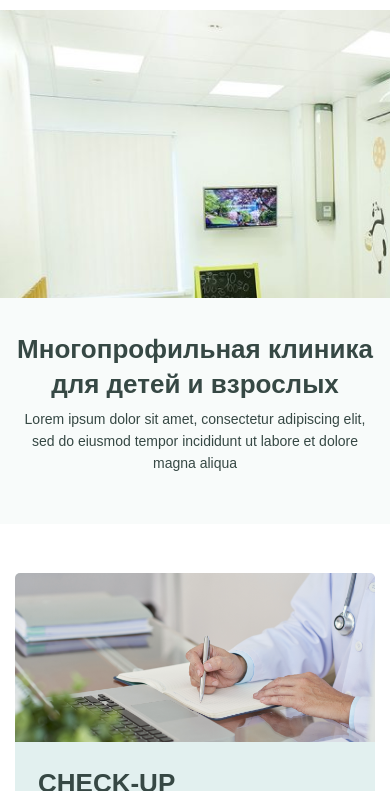
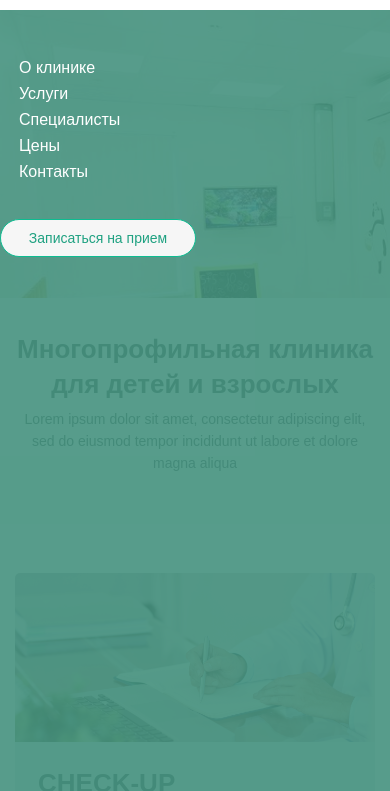
Before and after one commit to NickMomotenko/rocket-business-test, a website: page src/index.html in a window 390 px wide. Both pictures are taken after a click on the element 33 px from the left and 31 px from the top of the page. Shown: the part 53-844 px from the top of the page. Drawn offline with nearby package versions, Linux system fonts and the light colour scheme; files that its build step writes are made by us from their sources; a web font is replaced by a local one.

Commit message:
overlay fix

```diff
--- a/src/index.html
+++ b/src/index.html
@@ -436,7 +436,7 @@
       </footer>
     </div>
 
-    <div class="overlay">
+    <div class="overlay" id="overlay">
       <div class="overlay__menu">
         <nav class="menu">
           <ul class="menu__list">
--- a/src/js/burger.js
+++ b/src/js/burger.js
@@ -1,5 +1,5 @@
 let burger = document.querySelector("#burger");
-// let overlay = document.querySelector(".overlay");
+let overlay = document.querySelector("#overlay");
 let body = document.querySelector("body");
 
 // let links = document.querySelectorAll(".menu__link");
@@ -10,7 +10,7 @@ let body = document.querySelector("body");
 
 function toggleMenu() {
   burger.classList.toggle("burger--active");
-  //   overlay.classList.toggle("overlay--active");
+    overlay.classList.toggle("overlay--active");
   body.classList.toggle("body--active-menu");
 }
 
--- a/src/styles/blocks/_burger.scss
+++ b/src/styles/blocks/_burger.scss
@@ -5,6 +5,7 @@
   cursor: pointer;
   z-index: 15;
   position: relative;
+  flex-shrink: 0;
 
   margin-right: 43px;
   transition: all 0.4s;
--- a/src/styles/blocks/_header.scss
+++ b/src/styles/blocks/_header.scss
@@ -1,4 +1,6 @@
 .header {
+  background: #fff;
+
   &__top {
     padding: 13px 0;
 
@@ -31,6 +33,10 @@
 
 @media screen and (max-width:768px){
   .header{
+    position: sticky;
+    top: 0;
+    z-index: 7;
+
     &__right{
       display: none;
     }
--- a/src/styles/blocks/_overlay.scss
+++ b/src/styles/blocks/_overlay.scss
@@ -6,6 +6,9 @@
   height: 100%;
   background: rgba(#45927f, 0.9);
   z-index: 5;
+  opacity: 0;
+
+  transition: .4s;
 
   .menu {
     padding-left: 19px;
@@ -33,4 +36,9 @@
       color: #1fa181;
     }
   }
+
+  &--active{
+    top: 0;
+    opacity: 1;
+  }
 }
```
